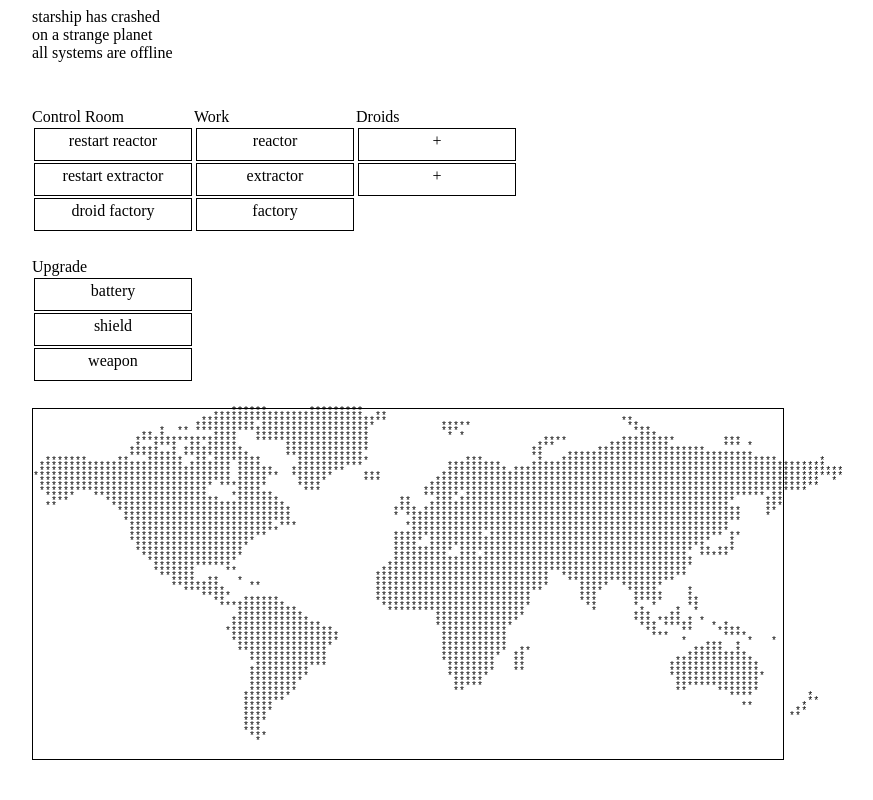
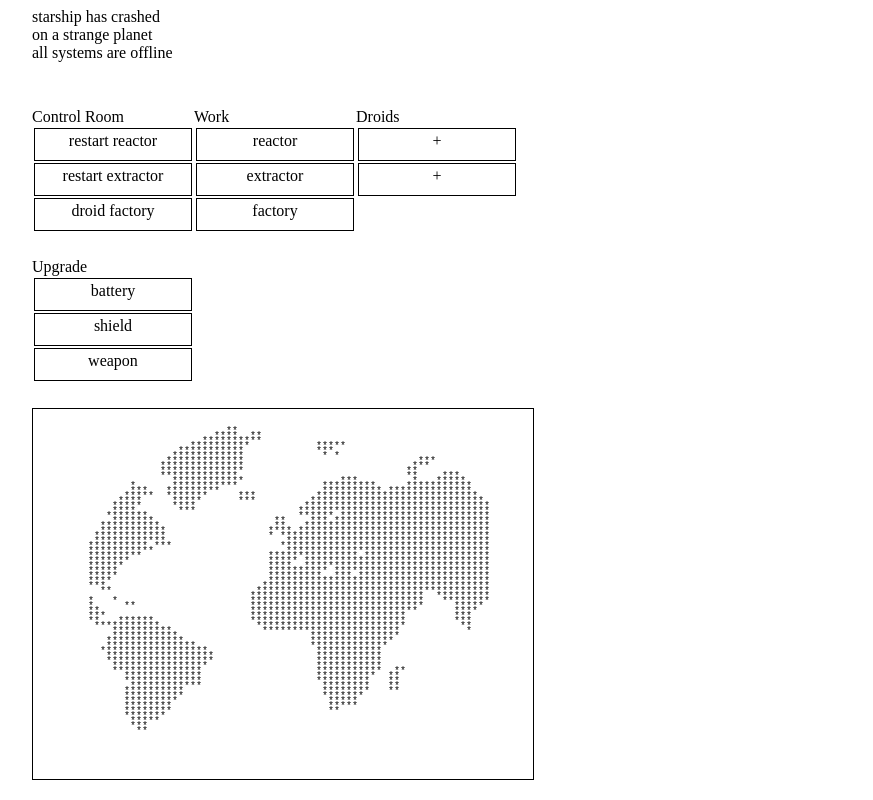
Before and after one commit to ruanha/planet-x-offline, a plain HTML site: page index.html in a window 1280 px wide. Shown: the whole page, without its empty margins (358-1231 px from the left). Drawn offline with Linux system fonts and the light colour scheme.

Commit message:
adds spherical map

```diff
--- a/index.html
+++ b/index.html
@@ -8,8 +8,8 @@
 		#messages{width:500px; height:100px; overflow:hidden;}
 		#actions{width:500px; height:150px;}
 		#explorer{width:500px; height:150px;}
-		#planet-x{width:750px; height:350px;border:1px solid black;}
-		#planet-x p {font-family: "courier new";font-size: 10px;margin:0px;
+		#planet-x{width:500px; height:350px;border:1px solid black; padding-top:20px;}
+		#planet-x p {font-family: "courier new";font-size: 10px;margin:0px;margin-left:55px;
 		border-width: 0px;padding: 0px;line-height: 5px;}
 		.btn{width:150px; height:25px; border:1px solid black; cursor:pointer;
 			text-align: center;padding: 3px; margin:2px;}
@@ -96,6 +96,50 @@
 			}, 10);
 		}(time, fullTime, button, btnText, callback))
 	}
+	function display(){
+		for ( let lat=0; lat<listOfLatitudes.length; lat++){
+			let row = document.createElement("p");
+			row.setAttribute("class", "latitude")
+			row.setAttribute("id", lat);
+			row.innerHTML = listOfLatitudes[lat].toString().replace(/,/g, "", )
+			planet.appendChild(row);
+		}
+	}
+	function display2(){
+		for ( let lat=0; lat<map.length; lat++){
+			let row = document.createElement("p");
+			row.setAttribute("class", "latitude")
+			row.setAttribute("id", lat);
+			for ( let lon=0; lon<map[0].length; lon++){
+				row.innerHTML += map[lat][lon].symbol
+			}
+			planet.appendChild(row);
+		}
+	}
+	function display3(dx=0){
+		center={x:35, y:35}
+		radius=37
+		let lats = planet.getElementsByTagName("p");
+		for ( let i=0; i<map.length; i++ ){
+			let rowHTML = "";
+			for ( let j=0; j<map.length; j++ ){
+				if ( (i-center.x)**2 + (j-center.y)**2 <= radius**2 ){
+					let x = explorer.pos.x+dx-this.center.x+j;
+					let y = i;
+					//x = map.validX(x);
+					//y = map.validY(y);
+					//let symbol = ( map.isVisible(x,y) )?  map[y][x].symbol:String.fromCharCode(178);
+					let symbol = ( true )?  map[y][x].symbol:String.fromCharCode(178);
+					//symbol = ( map.isExplorer(x,y) )?  explorer.symbol:symbol;
+					rowHTML += symbol;
+				}
+				else {
+					rowHTML += "\u00A0";
+				}
+			}
+			lats[i].innerHTML = rowHTML+"</span>";
+		}
+	}
 	const container = getById("container")
 	const restartReactor = getById("restartReactor")
 	typeWritter(messages.intro)
@@ -104,23 +148,25 @@
 	setTimeout(()=>{restartReactor.style.visibility = "visible"}, 5000)
 	/*world map*/
 	const planet = getById("planet-x")
+	const map =[]
 	for ( let i=0; i<planetRLE.length; i++ ){
-		console.log(planetRLE[i])
-		let row = document.createElement("p");
-		row.setAttribute("id", i);
-		row.setAttribute("class", "latitude")
+		map.push([])
 		flag = false
 		index = 0
+		planetRLE[i].unshift(0)
+		planetRLE[i].push(135)
 		for ( let j=0; j<planetRLE[i][planetRLE[i].length-1]; j++){
 			if ( planetRLE[i][index] === j ){
 				flag = !flag
 				index++
 			}
-			row.innerHTML += (flag)? '*':'\u00A0'
-
+			map[i].push( (flag)? {symbol:'\u00A0'}:{symbol:'*'} )
+			//listOfLatitudes[i].push( (flag)? '*':'\u00A0' )
 		}
-		planet.appendChild(row);
+		console.log(map[i])
 	}
+	display2()
+	display3()
 </script>
 </body>
 </html>
--- a/map.js
+++ b/map.js
@@ -11,7 +11,7 @@ const planetRLE = [ [33,39,46,55],
 [2,9,14,16,19,25,27,29,30,38,44,56,72,75,84,85,88,124,131,132],
 [1,25,26,33,34,38,44,55,69,78,83,132],
 [1,33,34,40,43,52,69,79,80,135],
-[0,33,34,41,43,50,55,58,68,135],
+[1,33,34,41,43,50,55,58,68,135],
 [1,33,34,39,44,49,55,58,67,131,133,134],
 [1,30,31,39,44,48,66,131],
 [1,29,34,38,45,48,65,129],
```
